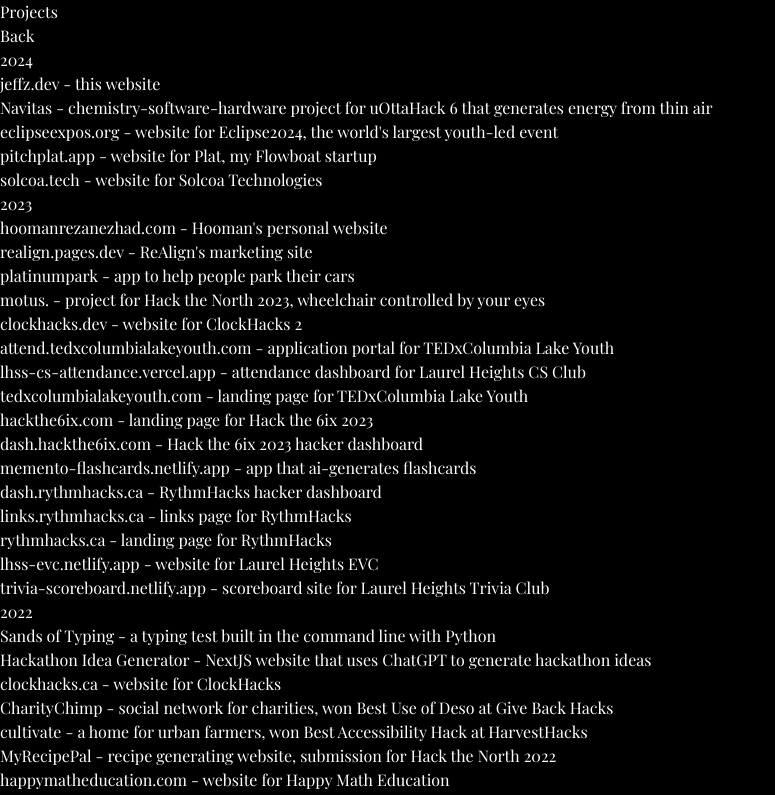
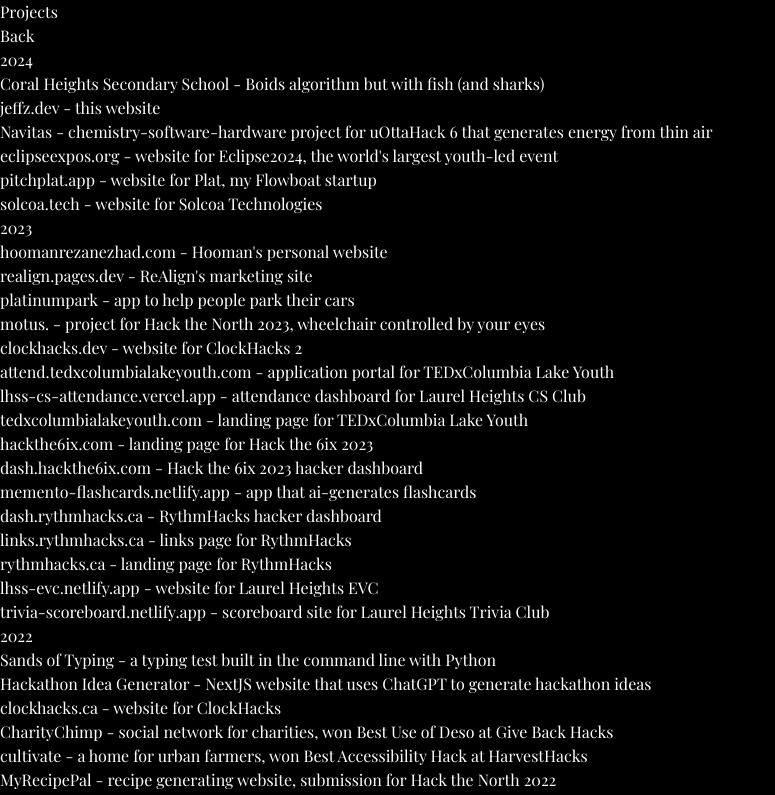
Before and after one commit to jeffrey-zang/jeffz.dev, a React (Vite) app: page /projects in a window 1280 px wide. Shown: the top 795 px of the page, without its empty margins (0-775 px from the left). Built offline with nearby package versions, Linux system fonts and the light colour scheme; a web font is replaced by a local one.

Commit message:
chore: add coral heights

```diff
--- a/src/data/projects.data.js
+++ b/src/data/projects.data.js
@@ -1,5 +1,10 @@
 const projectsData = [
   "2024",
+  {
+    name: "Coral Heights Secondary School",
+    href: "https://github.com/jeffrey-zang/ICS4UI/tree/main/03/CoralHeightsSecondarySchool",
+    about: "Boids algorithm but with fish (and sharks)",
+  },
   {
     name: "jeffz.dev",
     href: "https://jeffz.dev",
```
